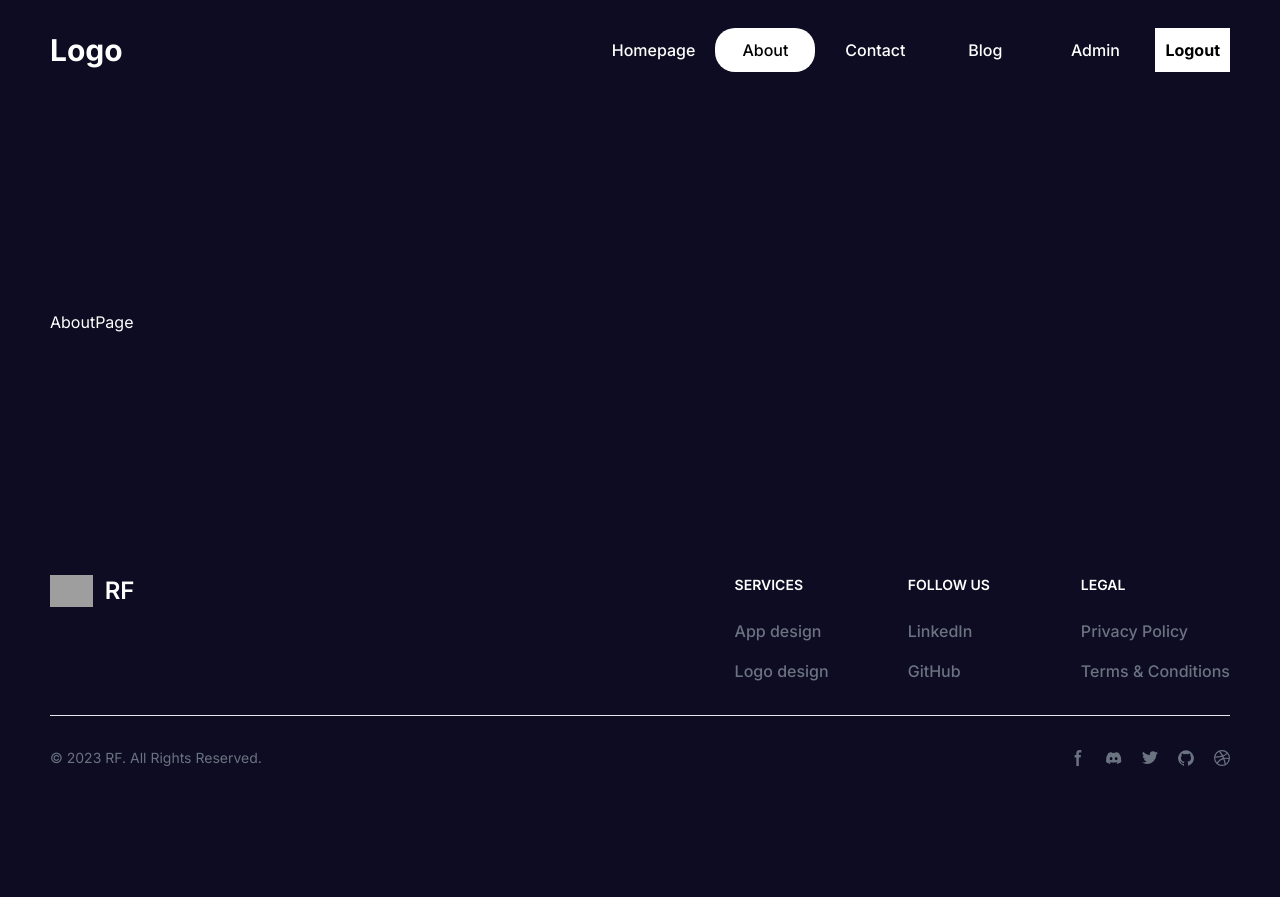
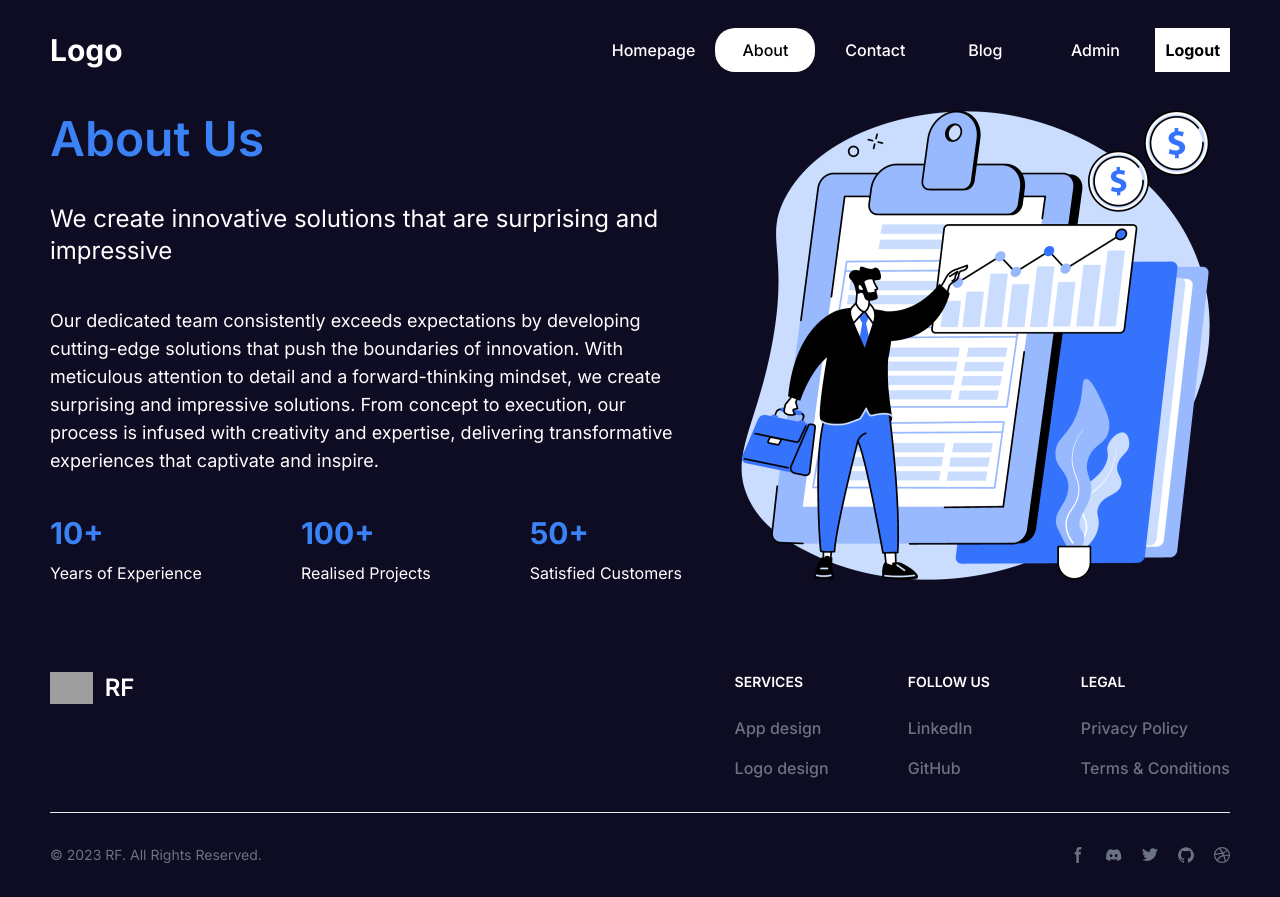
Before and after one commit to Vertori/nextjs-mongodb-blog-app, a Next.js app: page /about in a window 1280 px wide. Before the commit the page ends 800 px from the top, so only its background shows below. Built offline with nearby package versions, Linux system fonts and the light colour scheme; grey boxes are pictures that could not be loaded.

Commit message:
about page

```diff
--- a/src/app/about/page.tsx
+++ b/src/app/about/page.tsx
@@ -1,9 +1,48 @@
-import React from 'react'
+import Image from "next/image";
+import React from "react";
 
 const AboutPage = () => {
   return (
-    <div>AboutPage</div>
-  )
-}
+    <div className="flex flex-col xl:flex-row gap-12 justify-center items-center my-10 xl:mt-0">
+      {/* text  */}
+      <div className="flex flex-col gap-10 flex-1">
+        <h1 className="text-5xl text-blue-500 font-semibold">About Us</h1>
+        <h2 className="text-2xl">
+          We create innovative solutions that are surprising and impressive
+        </h2>
+        <p className="text-lg">
+          Our dedicated team consistently exceeds expectations by developing
+          cutting-edge solutions that push the boundaries of innovation. With
+          meticulous attention to detail and a forward-thinking mindset, we
+          create surprising and impressive solutions. From concept to execution,
+          our process is infused with creativity and expertise, delivering
+          transformative experiences that captivate and inspire.
+        </p>
+        {/* boxes  */}
+        <div className="flex justify-between items-center">
+          {/* box 1 */}
+          <div className="flex flex-col gap-2.5">
+            <h3 className="text-blue-500 font-bold text-3xl">10+</h3>
+            <p className="text-base">Years of Experience</p>
+          </div>
+          {/* box 2 */}
+          <div className="flex flex-col gap-2.5">
+            <h3 className="text-blue-500 font-bold text-3xl">100+</h3>
+            <p className="text-base">Realised Projects</p>
+          </div>
+          {/* box 3  */}
+          <div className="flex flex-col gap-2.5">
+            <h3 className="text-blue-500 font-bold text-3xl">50+</h3>
+            <p className="text-base">Satisfied Customers</p>
+          </div>
+        </div>
+      </div>
+      {/* image  */}
+      <div className="">
+        <Image src="/about.png" alt="about image" width={500} height={400} />
+      </div>
+    </div>
+  );
+};
 
-export default AboutPage
+export default AboutPage;
--- a/src/app/page.tsx
+++ b/src/app/page.tsx
@@ -6,7 +6,9 @@ export default function Home() {
     <div className="flex flex-col xl:flex-row gap-[10px] items-center justify-center my-10 xl:mt-0">
       {/* text  */}
       <div className="flex flex-col gap-[50px]">
-        <h1 className="text-5xl">Discover New Ideas</h1>
+        <h1 className="text-5xl text-blue-500 font-semibold">
+          Discover New Ideas
+        </h1>
         <p className="text-xl">
           Lorem ipsum dolor sit amet consectetur adipisicing elit. Error modi
           aliquam eum ducimus a saepe!
```
